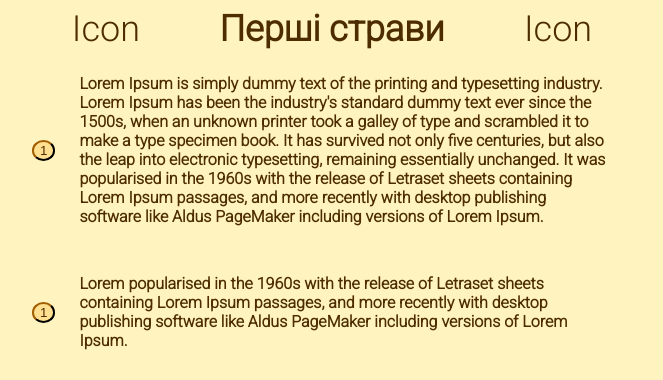
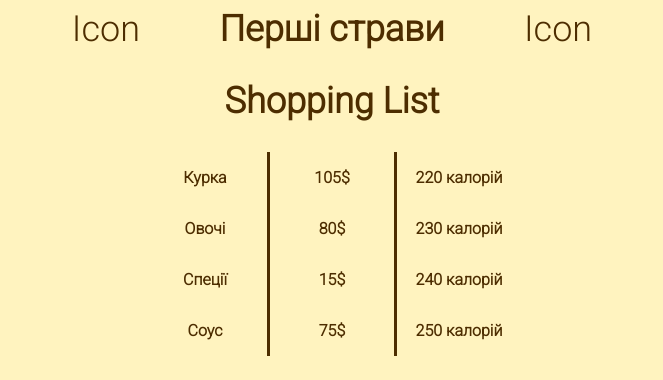
Before and after one commit to korniykom/Belicima-piatti, a React (Create React App) app in the folder belicima-piatti-react/: page / in a window 1280 px wide. Shown: the top 380 px of the page, without its empty margins (308-971 px from the left). Built offline with nearby package versions, Linux system fonts and the light colour scheme.

Commit message:
created shopping list component

```diff
--- a/belicima-piatti-react/src/App.js
+++ b/belicima-piatti-react/src/App.js
@@ -1,6 +1,7 @@
 import Card from "./Card";
-import Nav from "./Nav";
+import Nav from "./components/Nav/Nav";
 import Step from "./Step";
+import ShoppingList from "./components/Shopping-List/Shopping-List";
 const dishes = [
   {
     id: 1,
@@ -93,11 +94,33 @@ const dishes = [
     calories: 500,
   },
 ];
-
+const ShoppingListExample = [
+  {
+    product: "Курка",
+    price: 105.0,
+    calories: 220,
+  },
+  {
+    product: "Овочі",
+    price: 80.0,
+    calories: 230,
+  },
+  {
+    product: "Спеції",
+    price: 15.0,
+    calories: 240,
+  },
+  {
+    product: "Соус",
+    price: 75.0,
+    calories: 250,
+  },
+];
 export default function App() {
   return (
     <div>
       <Nav />
+      <ShoppingList ShoppingList={ShoppingListExample} />
       <Step
         number={1}
         description={
--- /dev/null
+++ b/belicima-piatti-react/src/components/Shopping-List/Shopping-List-Item.css
@@ -0,0 +1,31 @@
+.Shopping-List {
+  display: flex;
+  justify-content: center;
+  font-weight: bold;
+  color: #4d2d00;
+}
+
+.Shopping-List .ingredients {
+  text-align: center;
+
+  width: 100px;
+  padding-left: 12px;
+  padding-right: 12px;
+  border-right: solid;
+  border-color: #4d2d00;
+}
+.Shopping-List .price {
+  width: 100px;
+  text-align: center;
+  padding-left: 12px;
+  padding-right: 12px;
+  border-right: solid;
+  border-color: #4d2d00;
+}
+.Shopping-List .calories {
+  width: 100px;
+  text-align: center;
+
+  padding-left: 12px;
+  padding-right: 12px;
+}
--- /dev/null
+++ b/belicima-piatti-react/src/components/Shopping-List/Shopping-List-Item.js
@@ -0,0 +1,17 @@
+import "./Shopping-List-Item.css";
+export default function ShoppingListItem({ product, price, calories }) {
+  return (
+    <div className="Shopping-List">
+      <div className="ingredients">
+        <p>{product}</p>
+      </div>
+
+      <div className="price">
+        <p>{price}$</p>
+      </div>
+      <div className="calories">
+        <p>{calories} калорій</p>
+      </div>
+    </div>
+  );
+}
--- /dev/null
+++ b/belicima-piatti-react/src/components/Shopping-List/Shopping-List.css
@@ -0,0 +1,5 @@
+h2 {
+  text-align: center;
+  color: #4d2d00;
+  font-size: 36px;
+}
--- /dev/null
+++ b/belicima-piatti-react/src/components/Shopping-List/Shopping-List.js
@@ -0,0 +1,16 @@
+import ShoppingListItem from "./Shopping-List-Item";
+import "./Shopping-List.css";
+export default function ShoppingList({ ShoppingList }) {
+  return (
+    <>
+      <h2>Shopping List</h2>
+      {ShoppingList.map((item) => (
+        <ShoppingListItem
+          product={item.product}
+          price={item.price}
+          calories={item.calories}
+        />
+      ))}
+    </>
+  );
+}
```
Also changed, not shown: belicima-piatti-react/src/components/Nav/Nav.css (renamed from belicima-piatti-react/src/Nav.css), belicima-piatti-react/src/components/Nav/Nav.js (renamed from belicima-piatti-react/src/Nav.js).
